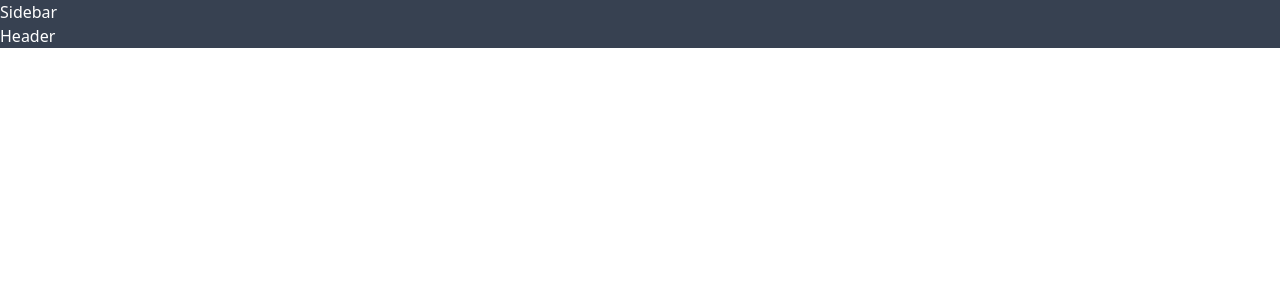
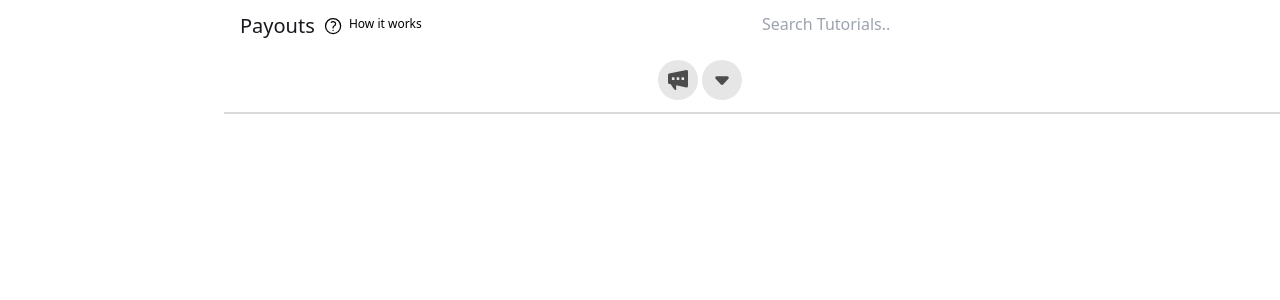
Before and after one commit to sarb001/Dukaan-frontend-assignment, a React (Vite) app: page / in a window 1280 px wide. Shown: the top 300 px of the page. Built offline with nearby package versions, Linux system fonts and the light colour scheme.

Commit message:
header completed -small devices

```diff
--- /dev/null
+++ b/public/assests/Allicons.jsx
@@ -0,0 +1,42 @@
+
+export const HamburgerIcon = () => {
+    return (
+        <>
+           <svg xmlns="http://www.w3.org/2000/svg" fill="none" viewBox="0 0 24 24" stroke-width="1.5" stroke="currentColor" class="w-6 h-6">
+  <path stroke-linecap="round" stroke-linejoin="round" d="M3.75 5.25h16.5m-16.5 4.5h16.5m-16.5 4.5h16.5m-16.5 4.5h16.5" />
+</svg>
+
+        </>
+    )
+}
+
+export const QuestionMark = () => {
+    return (
+        <>
+        <svg xmlns="http://www.w3.org/2000/svg" fill="none" viewBox="0 0 24 24" stroke-width="1.5" stroke="currentColor" class="w-3 h-3">
+  <path stroke-linecap="round" stroke-linejoin="round" d="M9.879 7.519c1.171-1.025 3.071-1.025 4.242 0 1.172 1.025 1.172 2.687 0 3.712-.203.179-.43.326-.67.442-.745.361-1.45.999-1.45 1.827v.75M21 12a9 9 0 1 1-18 0 9 9 0 0 1 18 0Zm-9 5.25h.008v.008H12v-.008Z" />
+        </svg>
+        </>
+    )
+}
+
+export const SpekerIcon = () => {
+    return (
+        <>
+            <svg width="20" height="20" viewBox="0 0 20 20" fill="none" xmlns="http://www.w3.org/2000/svg">
+<path d="M18.4211 0.0237288L1.11579 3.38234C0.463158 3.49896 0 4.1287 0 4.85174V12.5019C0 13.225 0.463158 13.8547 1.11579 13.9713L2.88421 14.3212C3.6 15.6273 4.94737 17.8897 6.75789 19.7323C7.36842 20.362 8.37895 19.8022 8.25263 18.8693C8.08421 17.6331 8.12632 16.3037 8.18947 15.3707L18.4211 17.3766C19.2421 17.5398 20 16.8401 20 15.9072V1.49312C20 0.560174 19.2421 -0.139537 18.4211 0.0237288ZM6.46316 9.6331C6.46316 9.88966 6.27368 10.0996 6.04211 10.0996H4.31579C4.08421 10.0996 3.89474 9.88966 3.89474 9.6331V7.72056C3.89474 7.464 4.08421 7.25408 4.31579 7.25408H6.04211C6.27368 7.25408 6.46316 7.464 6.46316 7.72056V9.6331ZM11.2842 9.6331C11.2842 9.88966 11.0947 10.0996 10.8632 10.0996H9.13684C8.90526 10.0996 8.71579 9.88966 8.71579 9.6331V7.72056C8.71579 7.464 8.90526 7.25408 9.13684 7.25408H10.8632C11.0947 7.25408 11.2842 7.464 11.2842 7.72056V9.6331ZM16.1263 9.6331C16.1263 9.88966 15.9368 10.0996 15.7053 10.0996H13.9789C13.7474 10.0996 13.5579 9.88966 13.5579 9.6331V7.72056C13.5579 7.464 13.7474 7.25408 13.9789 7.25408H15.6842C15.9158 7.25408 16.1053 7.464 16.1053 7.72056V9.6331H16.1263Z" fill="#4D4D4D"/>
+</svg>
+
+        </>
+    )
+}
+
+export const ArrowDown = () => {
+    return (
+        <>
+        <svg width="14" height="9" viewBox="0 0 14 9" fill="none" xmlns="http://www.w3.org/2000/svg">
+<path d="M8.11092 8.50209C7.51563 9.15823 6.48437 9.15823 5.88908 8.50209L0.615075 2.68901C-0.259446 1.7251 0.424491 0.181107 1.72599 0.181107L12.274 0.181108C13.5755 0.181108 14.2594 1.7251 13.3849 2.68901L8.11092 8.50209Z" fill="#4D4D4D"/>
+        </svg>
+        </>
+    )
+}
--- a/src/App.jsx
+++ b/src/App.jsx
@@ -4,7 +4,7 @@ import Sidebar from './components/Sidebar'
 
 const App = () => {
   return (
-        <div className = 'bg-gray-700 text-white'>
+        <div className = ' grid grid-rows-[auto_minmax(300px,_1fr)] tablet:grid-cols-[224px_minmax(300px,_1fr)]'>
             <div>   <Sidebar />  </div>
             <div>   <Header />  </div>
         </div>
--- a/src/components/Header.jsx
+++ b/src/components/Header.jsx
@@ -1,8 +1,30 @@
 import React from 'react'
+import { ArrowDown, HamburgerIcon, QuestionMark, SpekerIcon } from '../../public/assests/Allicons'
 
 const Header = () => {
   return (
-    <div>Header</div>
+    <div className='bg-[#fff] px-4 py-3 border-b-2 border-b-[#d9d9d9] grid grid-cols-2 gap-5'>
+
+        <div className='flex items-center gap-2'>
+          <div className='w-[10%] tablet:hidden '> <HamburgerIcon /> </div>
+          <span className='text-[#1A181E] text-xl font-medium'>  Payouts </span>
+          <div className='flex gap-1.5 min-w-28 '>
+           <div className='w-[18%]'> <QuestionMark />   </div>
+           <div className='text-xs'>  How it works </div>
+          </div>
+        </div>
+
+        {/* Search Bar */}
+        <div className='hidden tablet:block'>
+           <input type = "text"  placeholder='Search Tutorials..' />
+        </div>
+
+         {/* Last 3 icons */}
+        <div className='flex justify-end gap-1 '>
+            <div className='w-10 h-10 bg-[#E6E6E6] flex justify-center items-center  rounded-full '> <SpekerIcon /> </div>
+            <div className='w-10 h-10 bg-[#E6E6E6] flex justify-center items-center rounded-full '>  <ArrowDown /> </div>
+        </div>
+    </div>
   )
 }
 
--- a/src/components/Sidebar.jsx
+++ b/src/components/Sidebar.jsx
@@ -2,7 +2,9 @@ import React from 'react'
 
 const Sidebar = () => {
   return (
-    <div>Sidebar</div>
+    <div className=' hidden tablet:block  text-white bg-[#1e2640]'>
+
+    </div>
   )
 }
 
```
